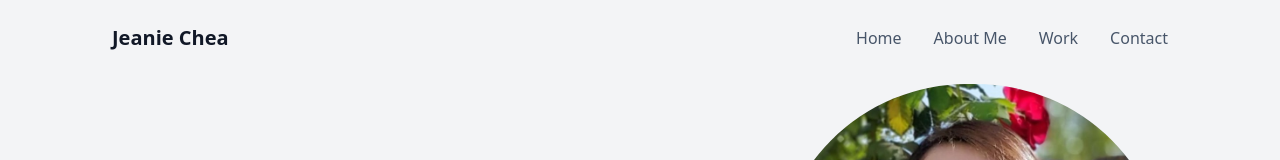
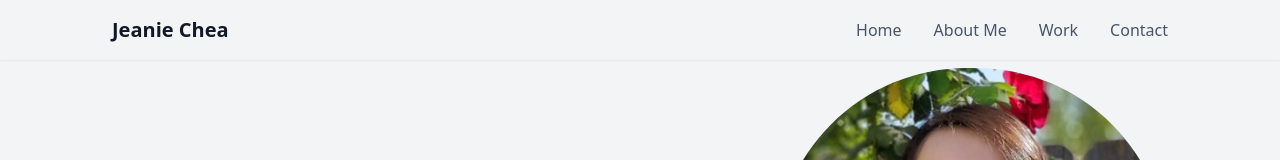
Before and after one commit to jechea14/jechea14.github.io, a React (Create React App) app in the folder portfolio/: page / in a window 1280 px wide. Shown: the top 160 px of the page. Built offline with nearby package versions, Linux system fonts and the light colour scheme.

Commit message:
NavBar sticky

```diff
--- a/portfolio/src/App.js
+++ b/portfolio/src/App.js
@@ -8,9 +8,9 @@ import Contact from './Components/Contact';
 
 function App() {
   return (
-    <div className="min-h-screen flex flex-col px-5 md:px-28">
-      <div>
+    <div className="min-h-screen flex flex-col">
         <NavBar/>
+      <div className='px-5 md:px-28'>
         <Intro/>
         <AboutMe/>
         <Work/>
--- a/portfolio/src/Components/NavBar.js
+++ b/portfolio/src/Components/NavBar.js
@@ -7,7 +7,7 @@ const NavBar = () => {
   const handleClick = () => setIsMobileNavShown(!isMobileNavShown)
 
   return (
-    <nav className='flex justify-between py-6 items-center w-full'>
+    <nav className='sticky top-0 bg-gray-100 drop-shadow-sm px-5 md:px-28 flex justify-between py-4 items-center w-full'>
       <div className='text-xl font-bold'>
         <h1>Jeanie Chea</h1>
       </div>
@@ -33,7 +33,7 @@ const NavBar = () => {
       </div>
 
       <div onClick={handleClick} className='md:hidden z-10 cursor-pointer'>
-        {!isMobileNavShown ? <FaBars size={32}/> : <FaTimes size={32}/>}
+        {!isMobileNavShown ? <FaBars size={30}/> : <FaTimes size={30}/>}
       </div>
     </nav>
   )
```
